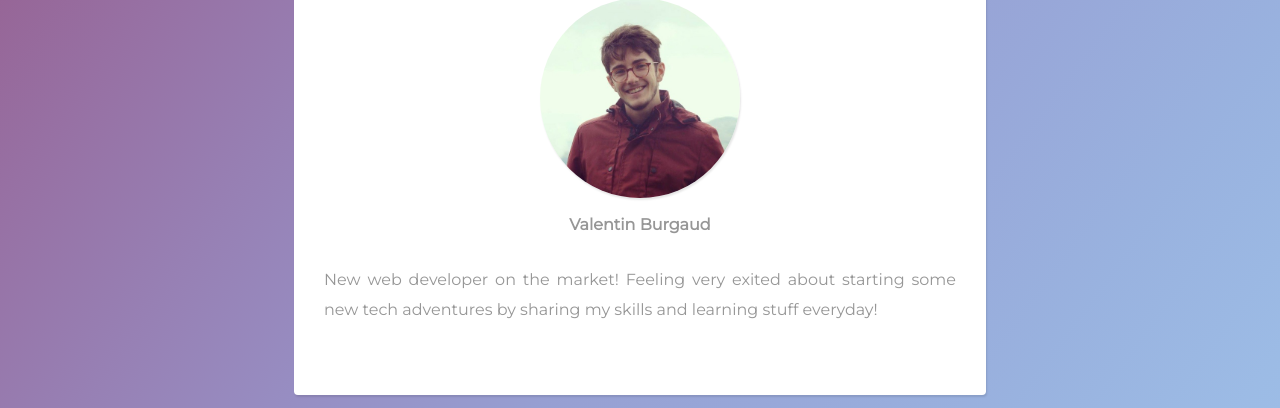
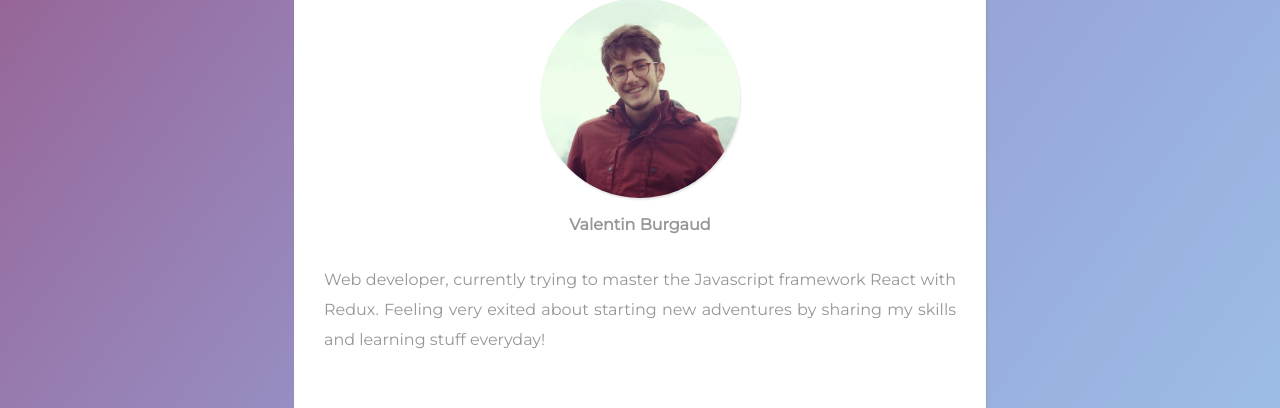
Before and after one commit to burval3/profile, a plain HTML site: page index.html in a window 1280 px wide. Shown: the part 117-525 px from the top of the page. Drawn offline with Linux system fonts and the light colour scheme.

Commit message:
updated bio

```diff
--- a/index.html
+++ b/index.html
@@ -15,7 +15,7 @@
         <h1>Web developer</h1>
         <img src="images/mesec.jpg" alt="me" width="200/200" class="img-circle">
         <h2 class="name">Valentin Burgaud</h2>
-        <p class="presentation">New web developer on the market! Feeling very exited about starting some new tech adventures by sharing my skills and learning stuff everyday! </p>
+        <p class="presentation">Web developer, currently trying to master the Javascript framework React with Redux. Feeling very exited about starting new adventures by sharing my skills and learning stuff everyday! </p>
       </div>
 
       <div class='card text-center social-card list-inline'>
```
